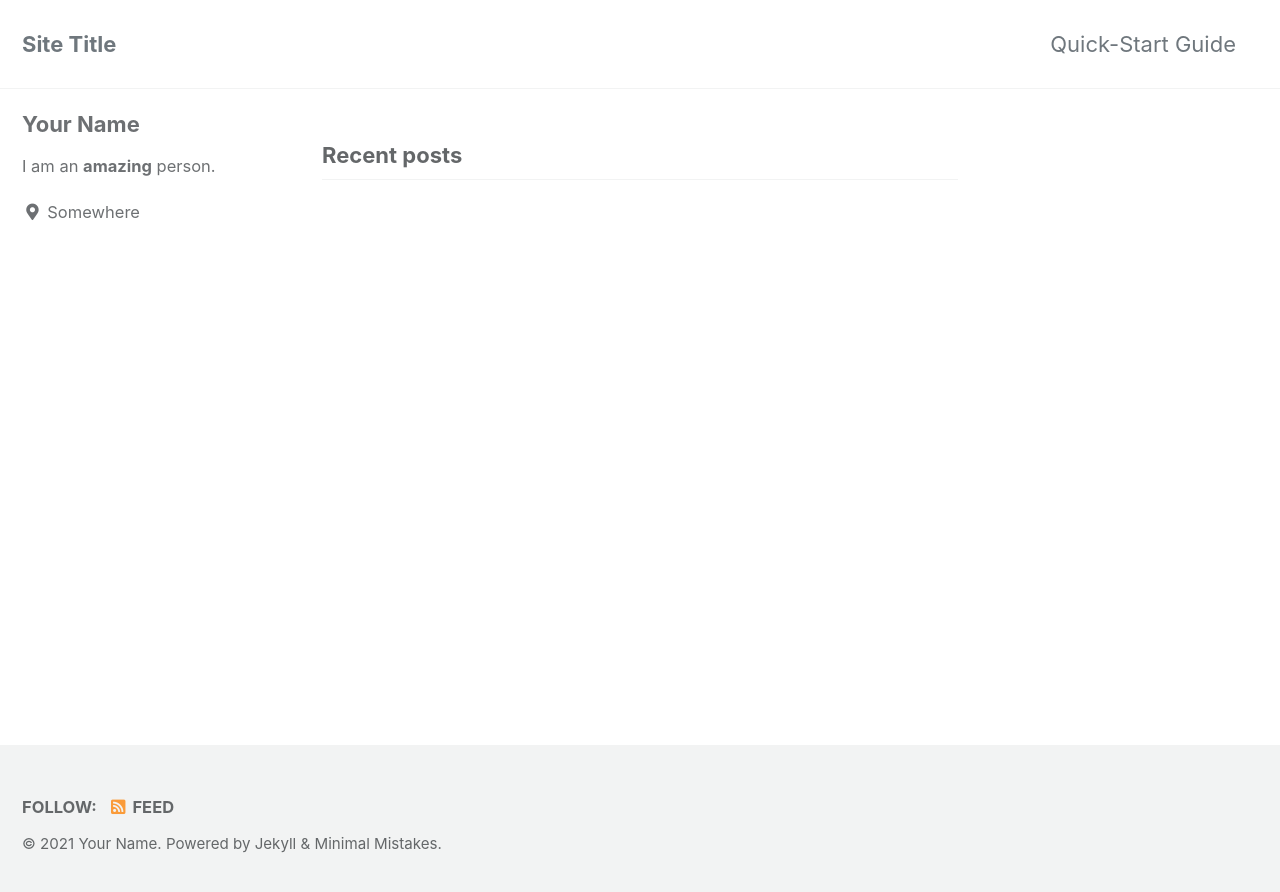
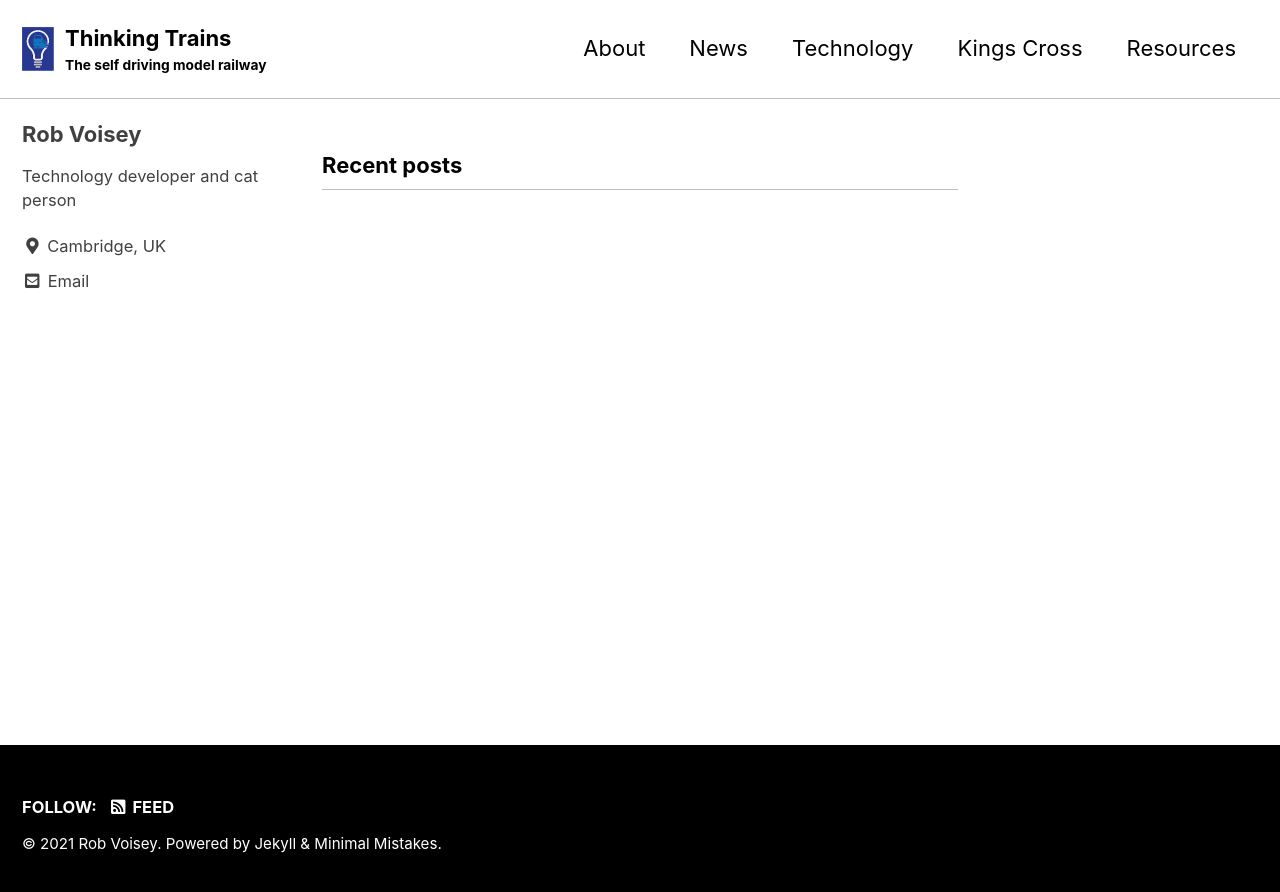
Before and after one commit to thinkingtrains/thinkingtrains.github.io, a Jekyll site: the page built from index.html, in a window 1280 px wide. Shown: the top 892 px of the page. Built offline with Jekyll 4.4.1, drawn with Linux system fonts in a browser that asks for light colours; cached includes are drawn as plain includes; the list of posts is cut into pages by our own code.

Commit message:
Site configuration wip.

```diff
--- /dev/null
+++ b/CNAME
@@ -0,0 +1 @@
+www.thinkingtrains.org
--- a/_config.yml
+++ b/_config.yml
@@ -1,31 +1,23 @@
-# Welcome to Jekyll!
-#
-# This config file is meant for settings that affect your entire site, values
-# which you are expected to set up once and rarely need to edit after that.
-# For technical reasons, this file is *NOT* reloaded automatically when you use
-# `jekyll serve`. If you change this file, please restart the server process.
+# Thinking Trains
+# Copyright (c) Robert Voisey 2021
 
 # Theme Settings
-#
-# Review documentation to determine if you should use `theme` or `remote_theme`
-# https://mmistakes.github.io/minimal-mistakes/docs/quick-start-guide/#installing-the-theme
 
-# theme                  : "minimal-mistakes-jekyll"
-# remote_theme           : "mmistakes/minimal-mistakes"
-minimal_mistakes_skin    : "default" # "air", "aqua", "contrast", "dark", "dirt", "neon", "mint", "plum", "sunrise"
+remote_theme             : "mmistakes/minimal-mistakes"
+minimal_mistakes_skin    : "contrast" # "air", "aqua", "contrast", "dark", "dirt", "neon", "mint", "plum", "sunrise"
 
 # Site Settings
-locale                   : "en-US"
-title                    : "Site Title"
+locale                   : "en-GB"
+title                    : "Thinking Trains"
 title_separator          : "-"
-subtitle                 : # site tagline that appears below site title in masthead
-name                     : "Your Name"
-description              : "An amazing website."
-url                      : # the base hostname & protocol for your site e.g. "https://mmistakes.github.io"
-baseurl                  : # the subpath of your site, e.g. "/blog"
-repository               : # GitHub username/repo-name e.g. "mmistakes/minimal-mistakes"
-teaser                   : # path of fallback teaser image, e.g. "/assets/images/500x300.png"
-logo                     : # path of logo image to display in the masthead, e.g. "/assets/images/88x88.png"
+subtitle                 : "The self driving model railway"
+name                     : "Rob Voisey"
+description              : "The self driving model railway."
+url                      : "https://thinkingtrains.org"
+baseurl                  : "/"
+repository               : "thinkingtrains/thinkingtrains.github.io"
+teaser                   : "/assets/images/logo500.png"
+logo                     : "/assets/images/logo88.png"
 masthead_title           : # overrides the website title displayed in the masthead, use " " for no title
 # breadcrumbs            : false # true, false (default)
 words_per_minute         : 200
@@ -94,11 +86,11 @@ analytics:
 
 # Site Author
 author:
-  name             : "Your Name"
+  name             : "Rob Voisey"
   avatar           : # path of avatar image, e.g. "/assets/images/bio-photo.jpg"
-  bio              : "I am an **amazing** person."
-  location         : "Somewhere"
-  email            :
+  bio              : "Technology developer and cat person"
+  location         : "Cambridge, UK"
+  email            : "thinkingtrains@fenconsultants.com"
   links:
     - label: "Email"
       icon: "fas fa-fw fa-envelope-square"
@@ -281,5 +273,3 @@ defaults:
       comments: # true
       share: true
       related: true
-
-remote-theme: benbalter/retlab
```
Also changed, not shown: _data/navigation.yml (+10 -10 lines), assets/images/logo500.png (added), assets/images/logo88.png (added).
